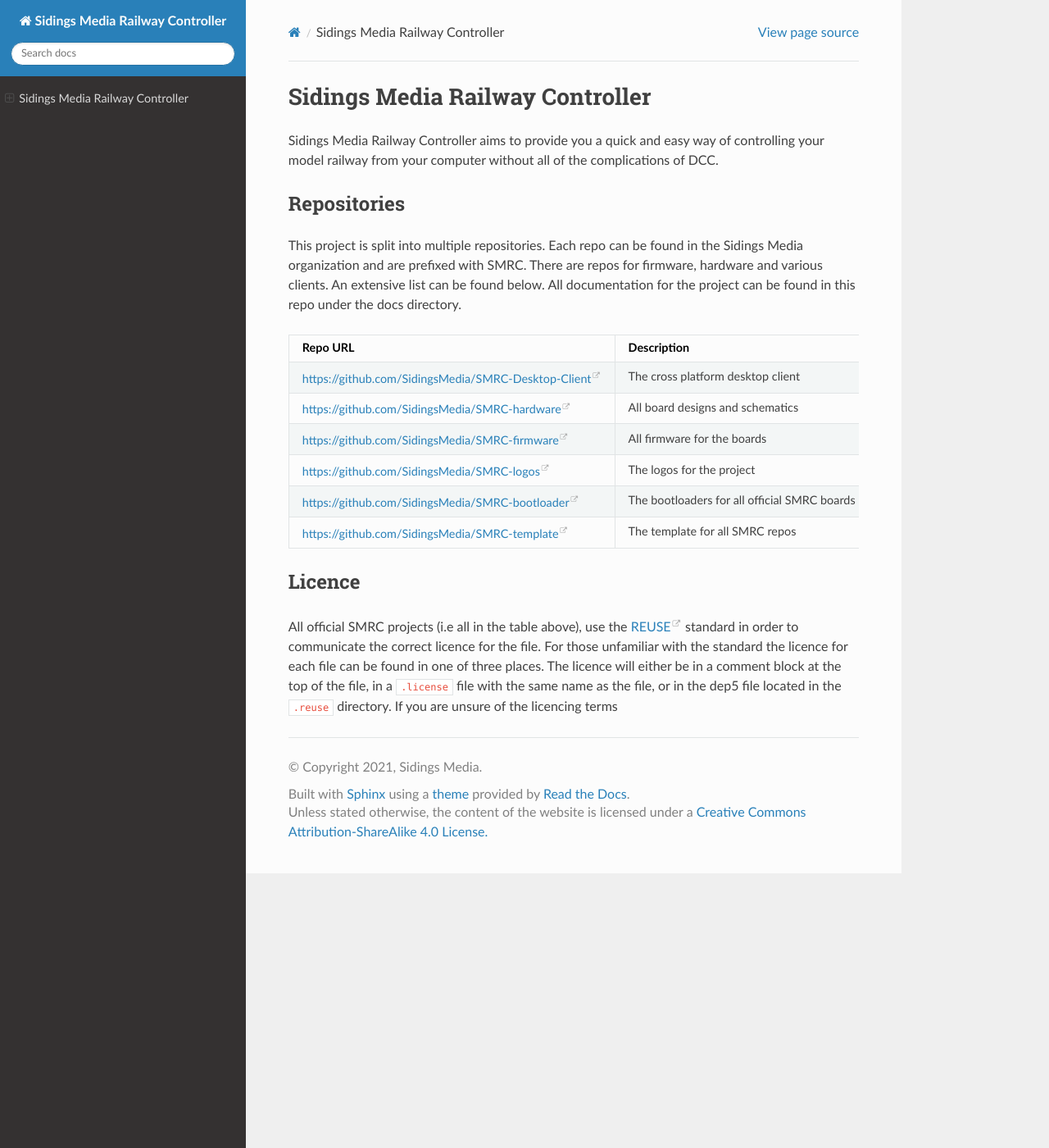
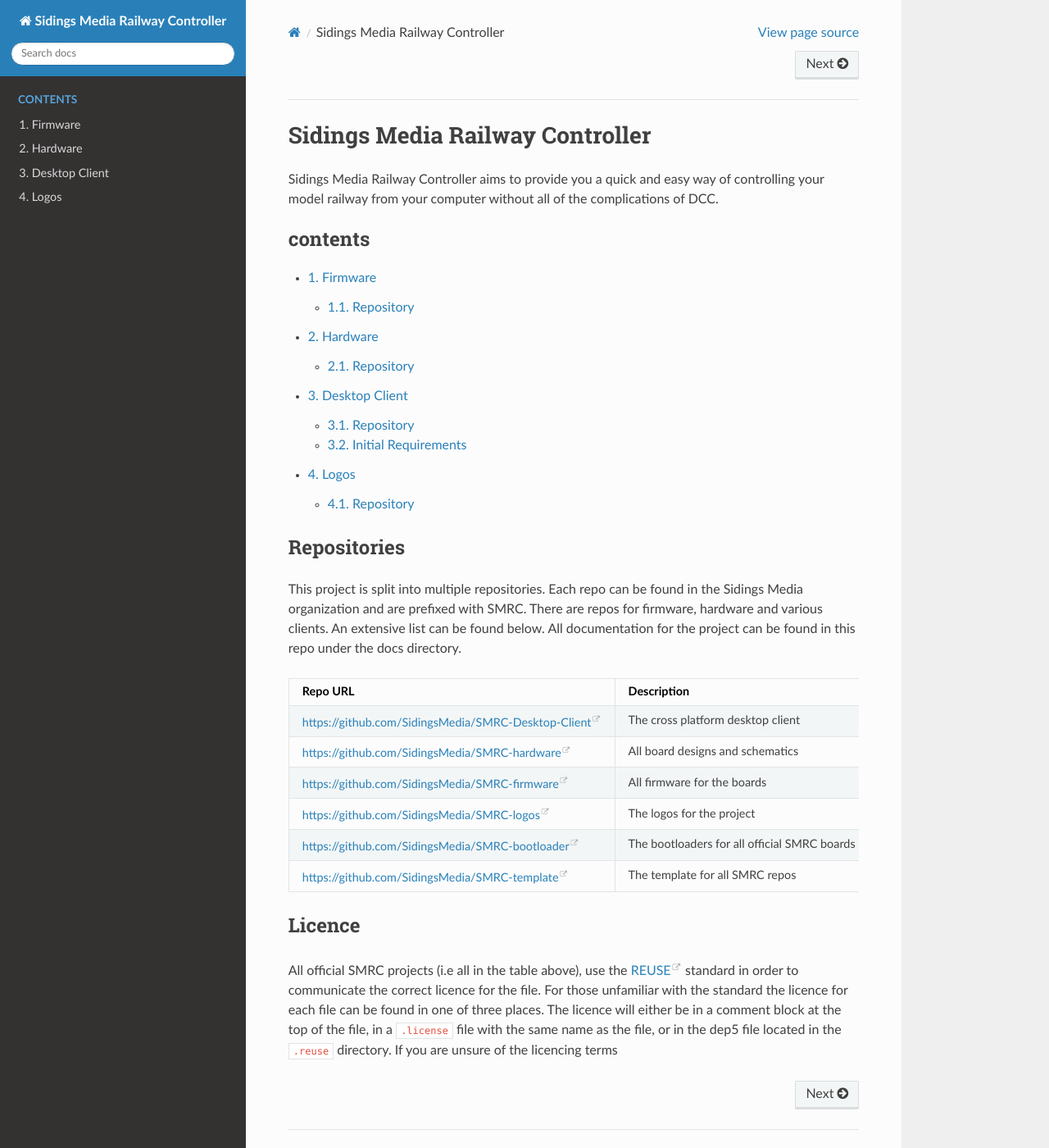
Before and after one commit to SidingsMedia/Sidings-Media-Railway-Controller, a Sphinx documentation site: the page built from docs/index.rst, in a window 1280 px wide and 1400 px high. Shown: the whole window at 82% size. Built offline with Sphinx 7.4.7 and the Read the Docs theme 2.0.0, drawn with Linux system fonts in a browser that asks for light colours.

Commit message:
Added toctree
Signed-off-by: Matthew Nickson <mnickson@sidingsmedia.com>

```diff
--- a/docs/hardware.rst
+++ b/docs/hardware.rst
@@ -4,4 +4,4 @@
 Repository
 ----------
 
-The repository for the firmware can be located at https://github.com/SidingsMedia/SMRC-hardware
+The repository for the hardware can be located at https://github.com/SidingsMedia/SMRC-hardware
--- a/docs/index.rst
+++ b/docs/index.rst
@@ -9,6 +9,16 @@
 Sidings Media Railway Controller aims to provide you a quick and easy
 way of controlling your model railway from your computer without all of
 the complications of DCC.
+
+.. toctree::
+    :caption: contents
+    :numbered:
+    :maxdepth: 2
+
+    firmware
+    hardware
+    desktop-client
+    logos
 
 Repositories
 ------------
--- a/docs/logos.rst
+++ b/docs/logos.rst
@@ -4,4 +4,4 @@
 Repository
 ----------
 
-The repository for the firmware can be located at https://github.com/SidingsMedia/SMRC-logos
+The repository for the logos can be located at https://github.com/SidingsMedia/SMRC-logos
```
